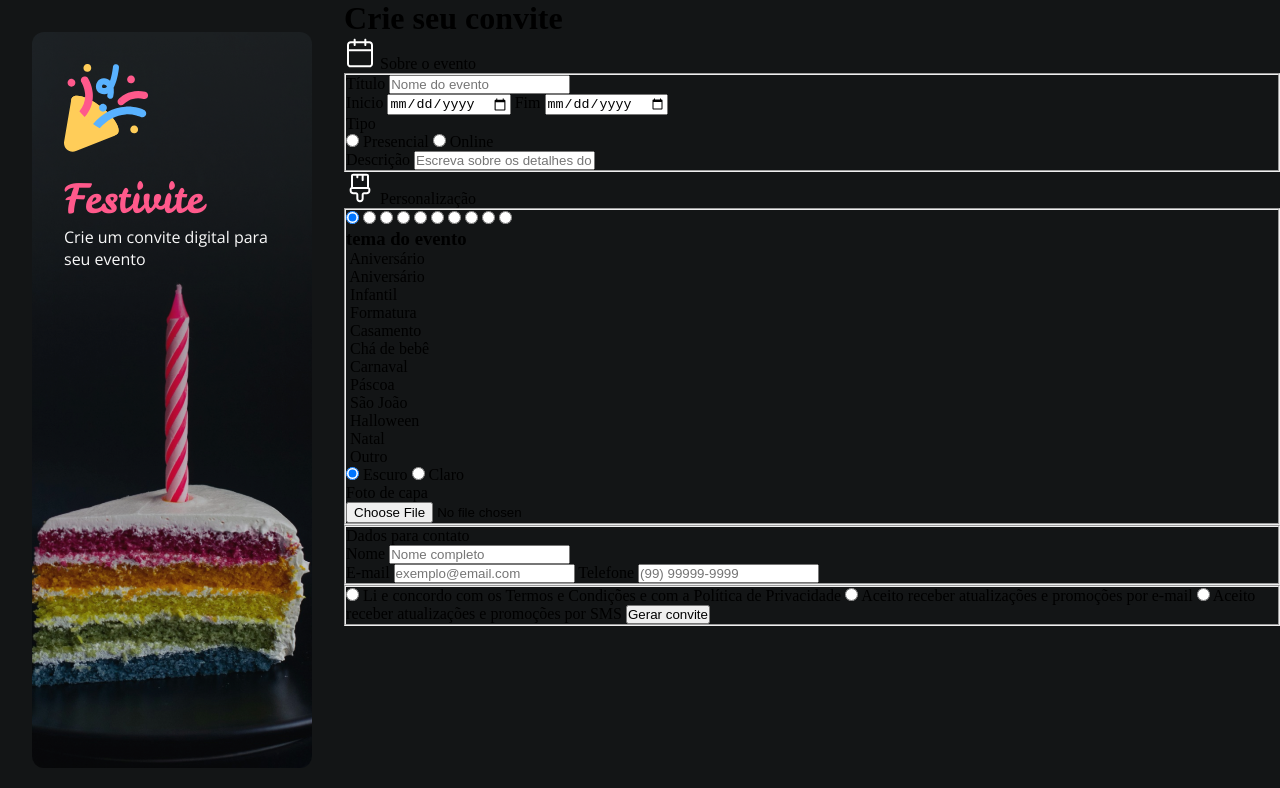
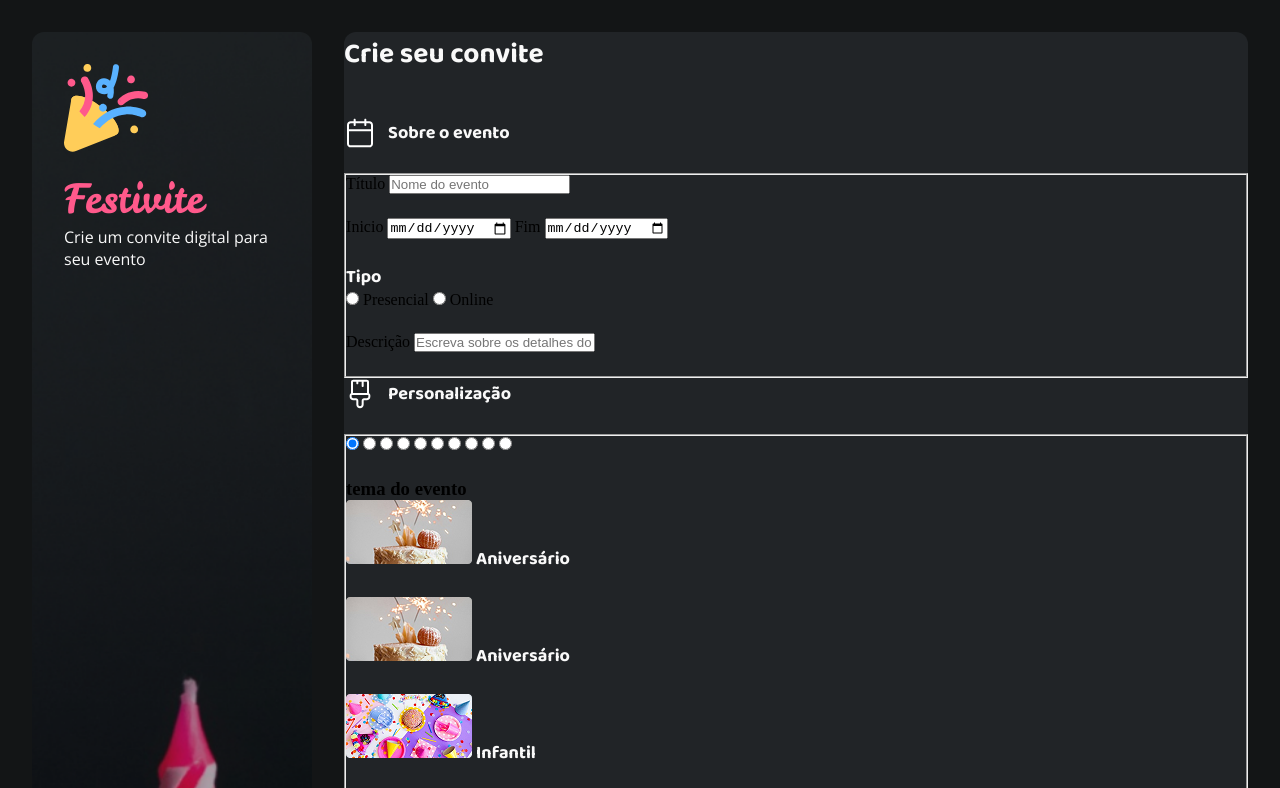
Before and after one commit to cAlbertoRodrigues/invitation-form, a plain HTML site: page index.html in a window 1280 px wide. Shown: the top 788 px of the page. Drawn offline with nearby package versions, Linux system fonts and the light colour scheme.

Commit message:
Structuring HTML

```diff
--- /dev/null
+++ b/styles/fields/buttons.css
@@ -0,0 +1,3 @@
+button {
+    color: var(--input-base);
+}
--- a/styles/fields/index.css
+++ b/styles/fields/index.css
@@ -0,0 +1,2 @@
+@import url(buttons.css);
+@import url(input.css);
--- /dev/null
+++ b/styles/form.css
@@ -0,0 +1 @@
+@import url(fields/index.css);
--- a/styles/forms.css
+++ /dev/null
@@ -1 +0,0 @@
-@import url(fields/index.css)
--- a/styles/global.css
+++ b/styles/global.css
@@ -6,6 +6,12 @@
 
 body {
     background-color: var(--shape-background);
+}
+
+.container {
+    display: flex;
+    align-items: center;
+    gap: 12px;
 }
 
 :root {
--- a/styles/layout.css
+++ b/styles/layout.css
@@ -3,11 +3,10 @@
     grid-template-columns: 26.88% 73.12%;
 
     height: 100vh;
-    overflow: hidden;
 }
 
 aside {
-    margin: 32px;
+
     background: url(../assets/Background.png);
     background-size: cover;
     background-position: center;
@@ -15,6 +14,7 @@ aside {
 
     border-radius: 12px;
     padding: 32px;
+    margin: 32px;
 
     & h1 {
             font: var(--logo);
@@ -32,3 +32,31 @@ aside {
         gap: 12px;
     }
 }
+
+main {
+
+    background-color: var(--shape-body);
+
+    border-radius: 12px;
+    margin: 32px 32px 32px 0px;
+    gap: 48px;
+
+    & h1 {
+            font: var(--heading-md);
+            color: var(--text-heading);
+            padding-bottom: 40px;
+        }
+
+        & div {
+            margin-bottom: 24px;
+
+
+        & span {
+           font: var(--heading-sm);
+           color: var(--text-heading);
+
+        }
+
+    }
+
+}
--- a/styles/style.css
+++ b/styles/style.css
@@ -1,3 +1,3 @@
 @import url(global.css);
-@import url(layout.css);
-@import url(forms.css);
+@import url(./layout.css);
+@import url(./form.css)
```
Also changed, not shown: assets/images/card-01.png (added), assets/images/card-02.png (added), assets/images/card-03.png (added), assets/images/card-04.png (added), assets/images/card-05.png (added), assets/images/card-06.png (added), assets/images/card-07.png (added), assets/images/card-08.png (added), assets/images/card-09.png (added), assets/images/card-10.png (added), assets/images/card-11.png (added), assets/images/card-12.png (added), styles/fields/input.css (added).
